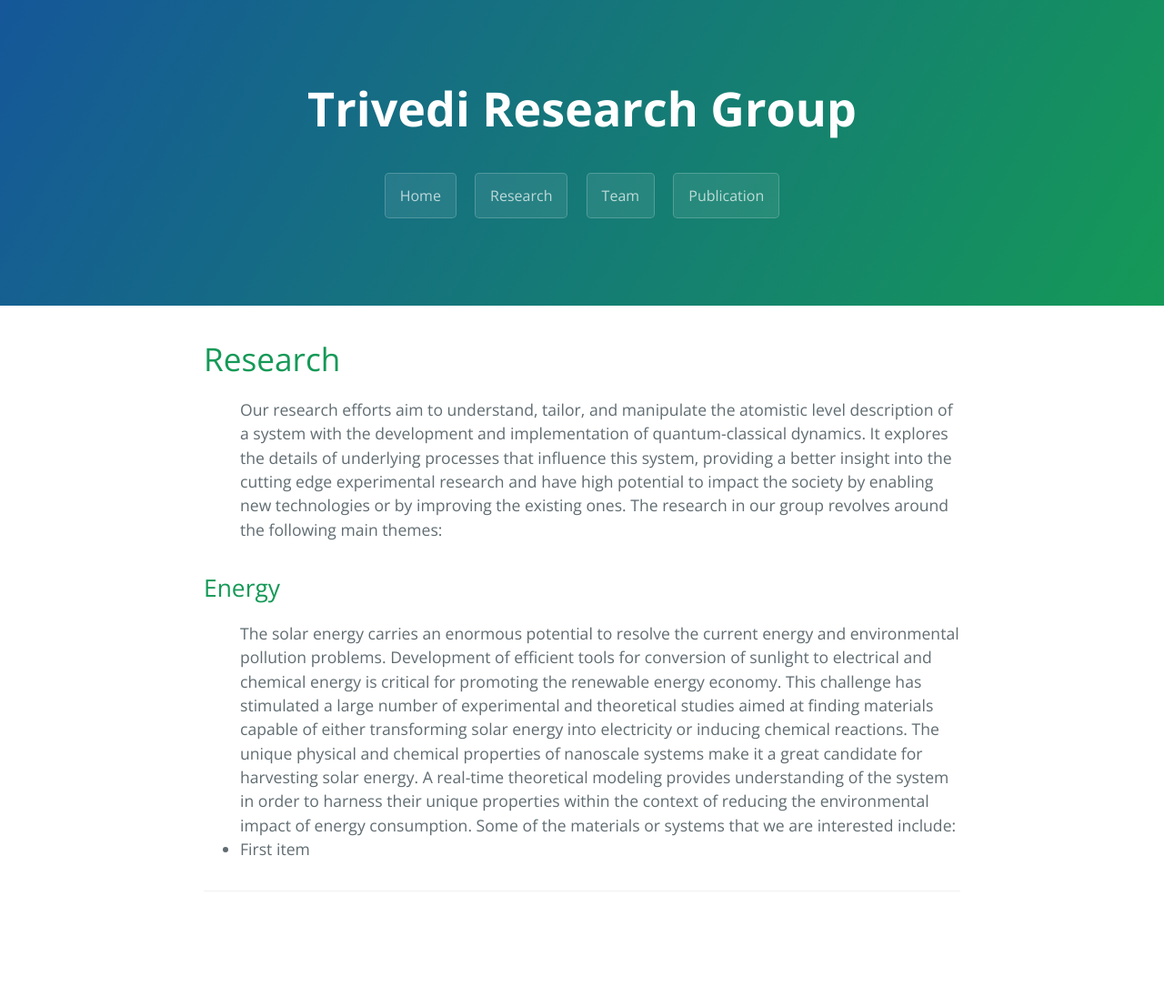
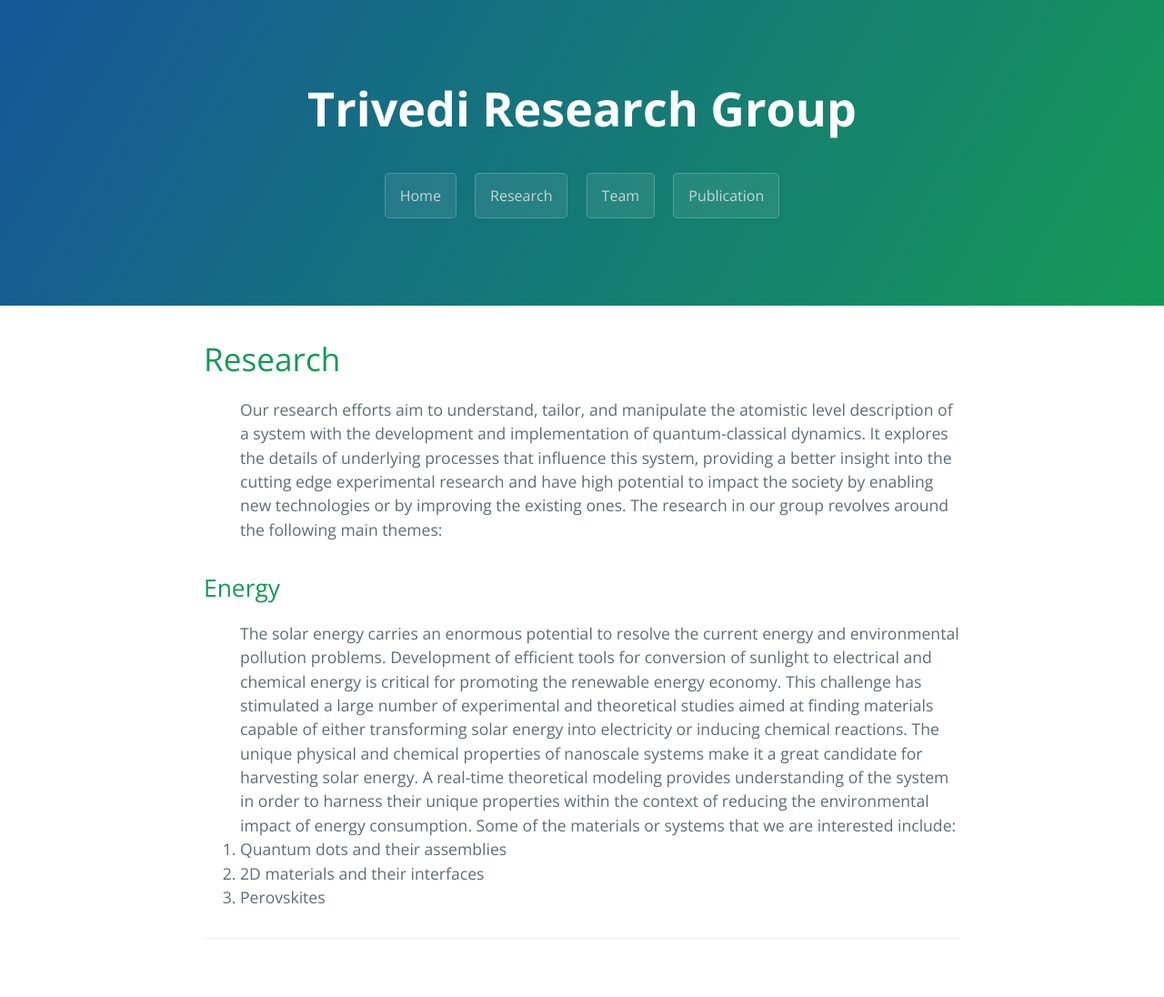
Before and after one commit to dharatrivedi/dharatrivedi.github.io, a Jekyll site: the page built from research.html, in a window 1280 px wide. Shown: the whole page at 91% size. Built offline with Jekyll 4.4.1, drawn with Linux system fonts in a browser that asks for light colours; before the commit the page ends 1044 px from its top, so only the background shows below that.

Commit message:
Update research.html

```diff
--- a/research.html
+++ b/research.html
@@ -11,10 +11,12 @@ title: {{ site.name }}
     {% endfor %}
   </ul>
   <h2>Energy</h2>
-  <ul class="posts">
+  <ol class="posts">
     {% for post in site.posts %}
       The solar energy carries an enormous potential to resolve the current energy and environmental pollution problems. Development of efficient tools for conversion of sunlight to electrical and chemical energy is critical for promoting the renewable energy economy. This challenge has stimulated a large number of experimental and theoretical studies aimed at finding materials capable of either transforming solar energy into electricity or inducing chemical reactions. The unique physical and chemical properties of nanoscale systems make it a great candidate for harvesting solar energy. A real-time theoretical modeling provides understanding of the system in order to harness their unique properties within the context of reducing the environmental impact of energy consumption. Some of the materials or systems that we are interested include:
-    <li>First item</li>
+      <li>Quantum dots and their assemblies</li>
+      <li>2D materials and their interfaces</li>
+      <li>Perovskites</li>
     {% endfor %}
-  </ul>
+  </ol>
 </div>
```
